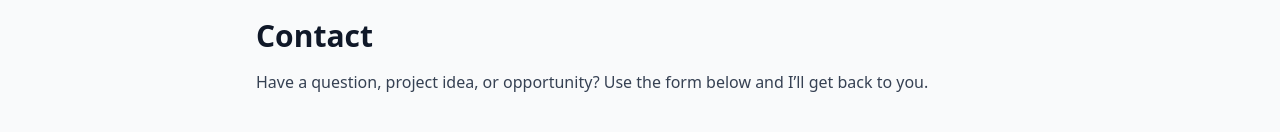
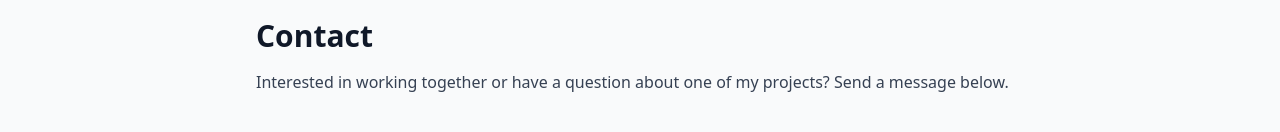
Before and after one commit to joshuascott019/my-portfolio, a React (Vite) app: page /contact in a window 1280 px wide. Shown: the part 142-274 px from the top of the page. Built offline with nearby package versions, Linux system fonts and the light colour scheme; grey boxes are pictures that could not be loaded.

Commit message:
feat: updated Contact page content

```diff
--- a/src/pages/ContactPage.jsx
+++ b/src/pages/ContactPage.jsx
@@ -7,8 +7,8 @@ const ContactPage = () => {
         <h1 className="text-3xl font-semibold text-gray-900">Contact</h1>
 
         <p className="mt-4 text-gray-700">
-          Have a question, project idea, or opportunity? Use the form below and
-          I’ll get back to you.
+          Interested in working together or have a question about one of my
+          projects? Send a message below.
         </p>
 
         <div className="mt-10">
```
